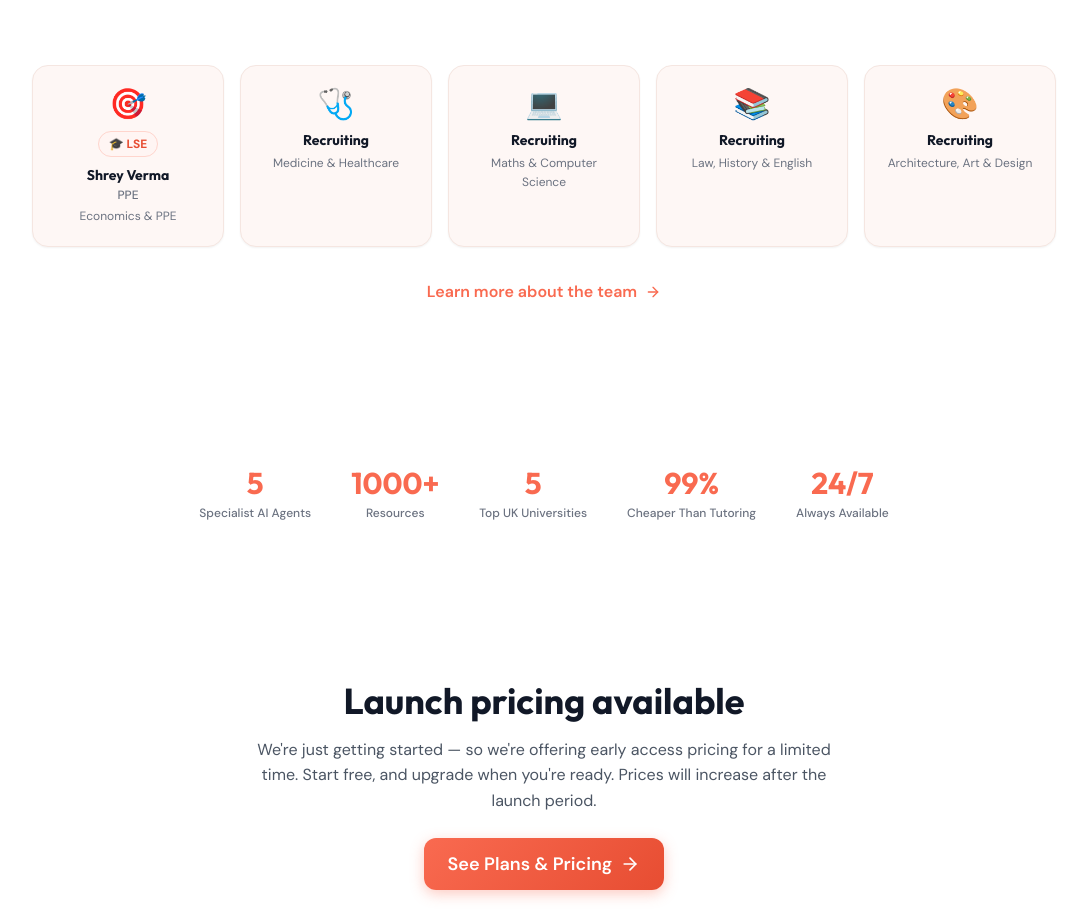
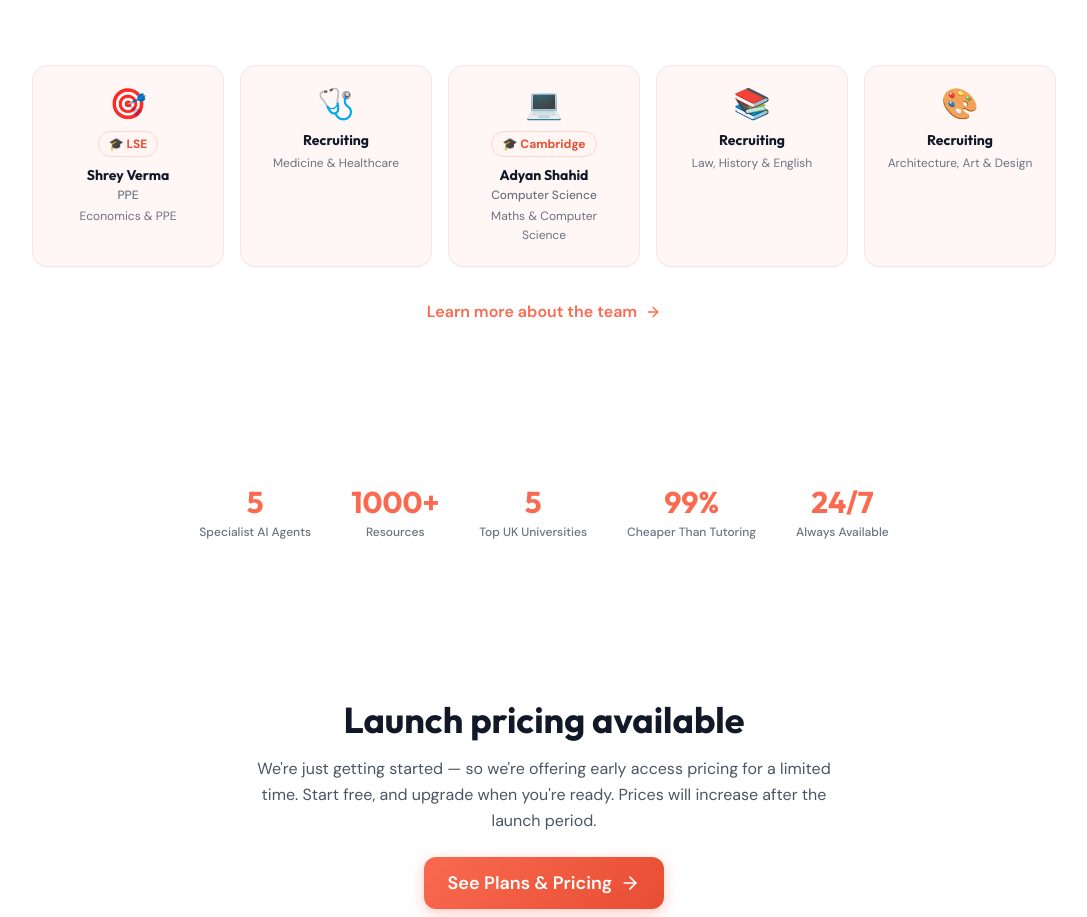
Before and after one commit to ShreyV13/myunioffer-frontend, a React (Vite) app: page / in a window 1280 px wide. Shown: the part 2920-3837 px from the top of the page, without its empty margins (96-1183 px from the left). Built offline with nearby package versions, Linux system fonts and the light colour scheme; no server answers.

Commit message:
Add Adyan Shahid - STEM Lead, CS at Cambridge. Dynamic uni badges on landing page.

```diff
--- a/src/pages/About.jsx
+++ b/src/pages/About.jsx
@@ -36,14 +36,14 @@ export default function About() {
       confirmed: false
     },
     {
-      name: "Recruiting",
-      uni: "Top UK University",
-      course: "STEM",
+      name: "Adyan Shahid",
+      uni: "Cambridge",
+      course: "Computer Science",
       role: "STEM Lead",
       subjects: "Computer Science, Mathematics, Physics, Engineering",
-      bio: "We're looking for a STEM student from a top UK university. Someone who went through the rigorous admissions process and understands how to demonstrate analytical thinking and problem-solving ability.",
-      contribution: "Will lead the STEM agent, training it on technical interview questions, problem-solving approaches, and how to demonstrate genuine intellectual curiosity in personal statements.",
-      confirmed: false
+      bio: "Reading Computer Science at the University of Cambridge. Went through one of the most rigorous admissions processes in the country, including the Cambridge interview system. Brings deep understanding of how top universities select for analytical thinking and problem-solving.",
+      contribution: "Leads the STEM agent, training it on Cambridge-style interview questions, technical problem-solving approaches, and how to demonstrate genuine intellectual curiosity in personal statements.",
+      confirmed: true
     },
     {
       name: "Recruiting",
--- a/src/pages/Landing.jsx
+++ b/src/pages/Landing.jsx
@@ -25,9 +25,9 @@ export default function Landing() {
 
   // Placeholder team - replace names/descriptions when you have real people
   const team = [
-    { name: "Shrey Verma", role: "Founder", subject: "Economics & PPE", icon: "🎯", confirmed: true },
+    { name: "Shrey Verma", role: "Founder", subject: "Economics & PPE", icon: "🎯", confirmed: true, uni: "LSE", course: "PPE" },
     { name: "Recruiting", role: "Medicine Lead", subject: "Medicine & Healthcare", icon: "🩺", confirmed: false },
-    { name: "Recruiting", role: "STEM Lead", subject: "Maths & Computer Science", icon: "💻", confirmed: false },
+    { name: "Adyan Shahid", role: "STEM Lead", subject: "Maths & Computer Science", icon: "💻", confirmed: true, uni: "Cambridge", course: "Computer Science" },
     { name: "Recruiting", role: "Humanities Lead", subject: "Law, History & English", icon: "📚", confirmed: false },
     { name: "Recruiting", role: "Arts Lead", subject: "Architecture, Art & Design", icon: "🎨", confirmed: false },
   ];
@@ -352,12 +352,12 @@ export default function Landing() {
                 <div className="text-3xl mb-2">{member.icon}</div>
                 {member.confirmed && (
                   <div className="inline-flex items-center gap-1.5 px-2.5 py-1 bg-coral-50 border border-coral-200 rounded-full text-xs text-coral-600 font-bold mb-2">
-                    🎓 LSE
+                    🎓 {member.uni}
                   </div>
                 )}
                 <div className="font-display font-bold text-gray-900 text-sm mb-0.5">{member.name}</div>
                 {member.confirmed && (
-                  <div className="text-gray-500 text-xs font-medium">PPE</div>
+                  <div className="text-gray-500 text-xs font-medium">{member.course}</div>
                 )}
                 <div className="text-gray-500 text-xs leading-relaxed mt-1">{member.subject}</div>
               </motion.div>
```
